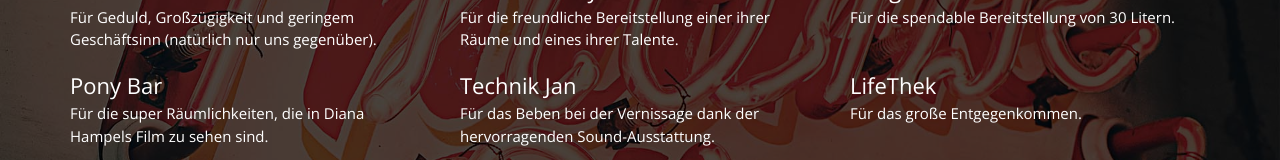
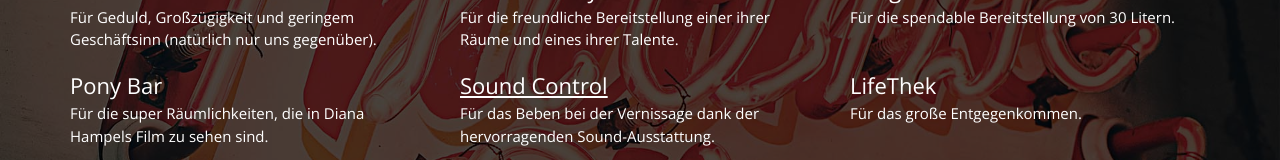
Before and after one commit to dirk-rathje/tape-it, a plain HTML site: page src/index.html in a window 1280 px wide. Shown: the part 4852-5012 px from the top of the page. Drawn offline with nearby package versions, Linux system fonts and the light colour scheme; a script that the page names is missing.

Commit message:
Sound Jan --> Sound Control

```diff
--- a/src/index.html
+++ b/src/index.html
@@ -688,7 +688,7 @@
 		</div>
 		<div class="col-md-4">
 			<div class="">
-				<h3 class="media-heading">Technik Jan</h3>
+				<h3 class="media-heading"><a href="http://www.soundcontrol.de">Sound Control</a></h3>
 				<p>Für das Beben bei der Vernissage dank der hervorragenden Sound-Ausstattung.</p>
 			</div>
 		</div>
```
